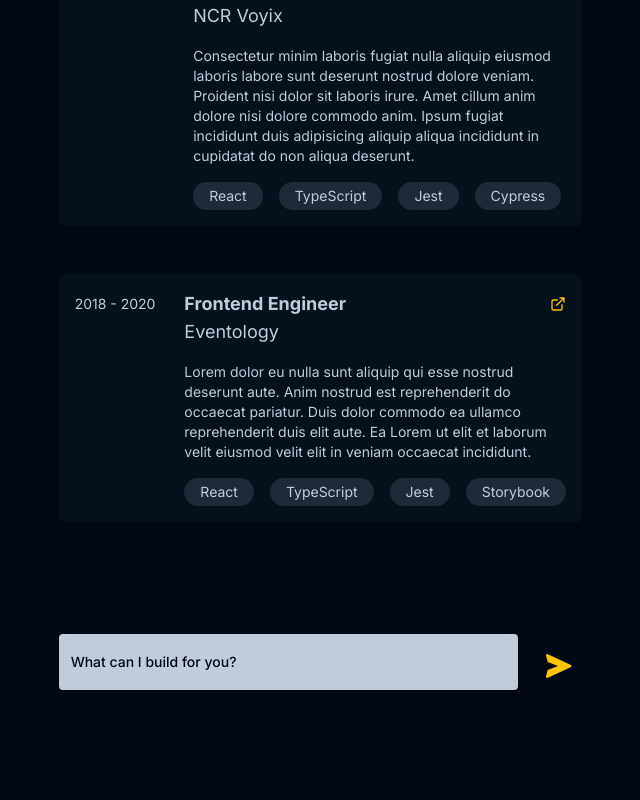
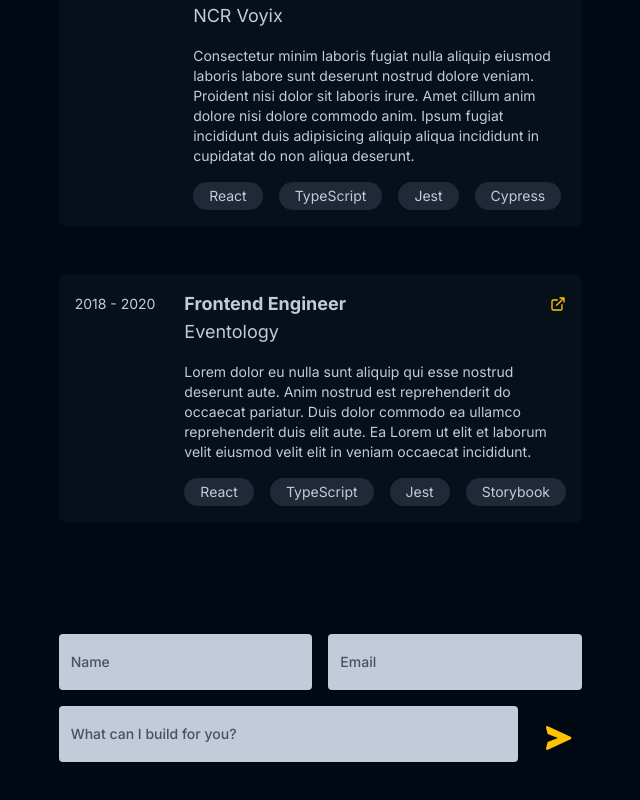
Before and after one commit to bengquist/portfolio, a Next.js app: page / in a window 1280 px wide. Shown: the part 1158-1958 px from the top of the page, without its empty margins (634-1274 px from the left). Built offline with nearby package versions, Linux system fonts and the light colour scheme.

Commit message:
added name & email fields

```diff
--- a/app/contact/ContactField.tsx
+++ b/app/contact/ContactField.tsx
@@ -26,7 +26,7 @@ export function ContactField() {
 		<textarea
 			ref={ref}
 			className={
-				"w-full p-3 rounded  resize-none leading-8 text-sm font-medium transition-all overflow-hidden placeholder:text-[#000814] bg-[#C1CBDA] text-[#000814]"
+				"w-full p-3 rounded  resize-none leading-8 text-sm font-medium transition-all overflow-hidden placeholder:text-[#05101ba5] bg-[#C1CBDA] text-[#05101b]"
 			}
 			placeholder="What can I build for you?"
 			rows={1}
--- /dev/null
+++ b/app/contact/ContactForm.tsx
@@ -0,0 +1,32 @@
+import { SendIcon } from "../icons/Send";
+import { ContactField } from "./ContactField";
+
+export default function ContactForm() {
+	const onSubmit = (e: FormEvent<HTMLFormElement>) => {
+		e.preventDefault();
+	};
+
+	return (
+		<form className="flex flex-col gap-4" onSubmit={onSubmit}>
+			<div className="flex gap-4">
+				<input
+					type="text"
+					placeholder="Name"
+					className="w-full p-3 rounded  resize-none leading-8 text-sm font-medium transition-all overflow-hidden placeholder:text-[#05101ba5] bg-[#C1CBDA] text-[#05101b]"
+				/>
+				<input
+					type="text"
+					placeholder="Email"
+					className="w-full p-3 rounded  resize-none leading-8 text-sm font-medium transition-all overflow-hidden placeholder:text-[#05101ba5] bg-[#C1CBDA] text-[#05101b]"
+				/>
+			</div>
+
+			<div className="flex gap-4 items-end">
+				<ContactField />
+				<button type="submit" className="p-2 text-[#C1CBDA]">
+					<SendIcon width={32} height={32} color="#ffc300" />
+				</button>
+			</div>
+		</form>
+	);
+}
--- a/app/contact/ContactSection.tsx
+++ b/app/contact/ContactSection.tsx
@@ -1,22 +1,12 @@
 import type { FormEvent } from "react";
 
-import { SendIcon } from "../icons/Send";
 import { Section } from "../ui/Section";
-import { ContactField } from "./ContactField";
+import ContactForm from "./ContactForm";
 
 export function ContactSection() {
-	const onSubmit = (e: FormEvent<HTMLFormElement>) => {
-		e.preventDefault();
-	};
-
 	return (
 		<Section id="contact">
-			<form className="flex gap-4 items-end" onSubmit={onSubmit}>
-				<ContactField />
-				<button type="submit" className="p-2 text-[#C1CBDA]">
-					<SendIcon width={32} height={32} color="#ffc300" />
-				</button>
-			</form>
+			<ContactForm />
 		</Section>
 	);
 }
```
